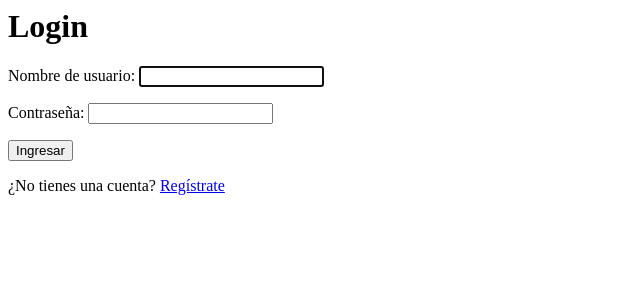
After one commit to javieriranzo/python-learning, a Django app: page /login/ in a window 1280 px wide. The commit adds this page. Shown: the top 300 px of the page, without its empty margins (0-640 px from the left). Run offline with Django 5.2, Linux system fonts and the light colour scheme.

Commit message:
Creado formulario de logueo/deslogueo, logica logueo/deslogueo y registro de nuevos usuarios

```diff
--- /dev/null
+++ b/scripts/dia16_ProgramaUnaAplicacionWebDeTareasPendientes/mis_entornos/mi_web/src/proyecto/base/templates/base/login.html
@@ -0,0 +1,7 @@
+<h1>Login</h1>
+<form method="POST">
+    {% csrf_token %}
+    {{form.as_p}}
+    <input type="submit" value="Ingresar">
+</form>
+<p>¿No tienes una cuenta? <a href="{% url 'registro_usuario' %}">Regístrate</a></p>
--- a/scripts/dia16_ProgramaUnaAplicacionWebDeTareasPendientes/mis_entornos/mi_web/src/proyecto/base/urls.py
+++ b/scripts/dia16_ProgramaUnaAplicacionWebDeTareasPendientes/mis_entornos/mi_web/src/proyecto/base/urls.py
@@ -1,10 +1,14 @@
 from django.urls import path
-from . views import ListaPendientes, DetalleTarea, CrearTarea, EditarTarea, EliminarTarea
+from . views import ListaPendientes, DetalleTarea, CrearTarea, EditarTarea, EliminarTarea, Logueo, PaginaRegistro
+from django.contrib.auth.views import LogoutView
 
 urlpatterns = [
+    path('login/', Logueo.as_view(), name='login'),
+    path('logout/', LogoutView.as_view(next_page='login'), name='logout'),
+    path('registro_usuario/', PaginaRegistro.as_view(), name='registro_usuario'),
     path('', ListaPendientes.as_view(), name='tareas'),
     path('tarea/<int:pk>', DetalleTarea.as_view(), name='detalle_tarea'),
     path('crear_tarea/', CrearTarea.as_view(), name='crear_tarea'),
     path('editar_tarea/<int:pk>', EditarTarea.as_view(), name='editar_tarea'),
-    path('eliminar_tarea/<int:pk>', EliminarTarea.as_view(), name='eliminar_tarea'),
+    path('eliminar_tarea/<int:pk>', EliminarTarea.as_view(), name='eliminar_tarea')
 ]
--- a/scripts/dia16_ProgramaUnaAplicacionWebDeTareasPendientes/mis_entornos/mi_web/src/proyecto/base/views.py
+++ b/scripts/dia16_ProgramaUnaAplicacionWebDeTareasPendientes/mis_entornos/mi_web/src/proyecto/base/views.py
@@ -1,45 +1,91 @@
-from django.shortcuts import render
+from django.forms import BaseModelForm
+from django.http import HttpResponse
+from django.shortcuts import render, redirect
 from django.views.generic.list import ListView
 from django.views.generic.detail import DetailView
-from django.views.generic.edit import CreateView, UpdateView, DeleteView
+from django.views.generic.edit import CreateView, UpdateView, DeleteView, FormView
 from django.urls import reverse_lazy
+from django.contrib.auth.views import LoginView
+from django.contrib.auth.mixins import LoginRequiredMixin
+from django.contrib.auth.forms import UserCreationForm
+from django.contrib.auth import login
 from . models import Tarea
 
 # Create your views here.
 
 # ListView es un tipo de página que visualiza una lista de objetos
 
-class ListaPendientes(ListView):
+class Logueo(LoginView):
+    template_name = 'base/login.html'
+    field = '__all__'
+    redirect_authenticated_user = True
+
+    def get_success_url(self):
+        return reverse_lazy('tareas')
+
+class PaginaRegistro(FormView):
+    template_name = 'base/registro_usuario.html'
+    form_class = UserCreationForm
+    redirect_authenticated_user = True
+    success_url = reverse_lazy('tareas')
+
+    def form_valid(self, form):
+        usuario = form.save()
+        if usuario is not None:
+            login(self.request, usuario)
+        return super(PaginaRegistro, self).form_valid(form)
+
+    def get(self, *args, **kwargs):
+        if self.request.user.is_authenticated:
+            return redirect('tareas')
+        return super(PaginaRegistro, self).get(*args, **kwargs)
+
+
+class ListaPendientes(LoginRequiredMixin, ListView): # Se añade LoginRequiredMixin para que un usuario sin registrar pueda acceder a la funcion
     model = Tarea
     context_object_name = 'lista_tareas'
     # Si se quiere cambiar el nombre de la template se tiene que utilizar
     # template_name = 'base/nombre_template
 
-class DetalleTarea(DetailView):
+    # Recibir solo las tareas creadas por un usuario
+    def get_context_data(self, **kwargs):
+        context = super().get_context_data(**kwargs)
+        # Para ver las tareas del usuario que está registrado en ese momento
+        context['lista_tareas'] = context['lista_tareas'].filter(usuario = self.request.user)
+        # Para ver solo las tareas no completas
+        context['count'] = context['lista_tareas'].filter(completo = False)
+        return context
+
+class DetalleTarea(LoginRequiredMixin, DetailView): # Se añade LoginRequiredMixin para que un usuario sin registrar pueda acceder a la funcion
     model = Tarea
     context_object_name = 'detalle_tarea'
     # Si se quiere cambiar el nombre de la template se tiene que utilizar
     # template_name = 'base/nombre_template
 
-class CrearTarea(CreateView):
+class CrearTarea(LoginRequiredMixin, CreateView): # Se añade LoginRequiredMixin para que un usuario sin registrar pueda acceder a la funcion
     model = Tarea
     # Este atributo es para que cree los campos para todos los campos del model Tarea. Si solo se quisiese campos específicos hay que pasarlos en modo lista
-    fields = '__all__'
+    fields = ['titulo', 'descripcion', 'completo']
     # Cuando finalice la tarea con éxito, vuelve al home
     success_url = reverse_lazy('tareas')
     # Si se quiere cambiar el nombre de la template se tiene que utilizar
     # template_name = 'base/nombre_template
 
-class EditarTarea(UpdateView):
+    # Cuando se cree una tarea, no será necesario indicar el autor de la tarea, se asignará como autor el usuario registrado
+    def form_valid(self, form):
+        form.instance.usuario = self.request.user
+        return super(CrearTarea, self).form_valid(form)
+
+class EditarTarea(LoginRequiredMixin, UpdateView): # Se añade LoginRequiredMixin para que un usuario sin registrar pueda acceder a la funcion
     model = Tarea
     # Este atributo es para que cree los campos para todos los campos del model Tarea. Si solo se quisiese campos específicos hay que pasarlos en modo lista
-    fields = '__all__'
+    fields = ['titulo', 'descripcion', 'completo']
     # Cuando finalice la tarea con éxito, vuelve al home
     success_url = reverse_lazy('tareas')
     # Si se quiere cambiar el nombre de la template se tiene que utilizar
     # template_name = 'base/nombre_template
 
-class EliminarTarea(DeleteView):
+class EliminarTarea(LoginRequiredMixin, DeleteView): # Se añade LoginRequiredMixin para que un usuario sin registrar pueda acceder a la funcion
     model = Tarea
     context_object_name = 'lista_tareas'
     # Cuando finalice la tarea con éxito, vuelve al home
--- a/scripts/dia16_ProgramaUnaAplicacionWebDeTareasPendientes/mis_entornos/mi_web/src/proyecto/proyecto/settings.py
+++ b/scripts/dia16_ProgramaUnaAplicacionWebDeTareasPendientes/mis_entornos/mi_web/src/proyecto/proyecto/settings.py
@@ -106,7 +106,7 @@ AUTH_PASSWORD_VALIDATORS = [
 # Internationalization
 # https://docs.djangoproject.com/en/5.1/topics/i18n/
 
-LANGUAGE_CODE = 'en-us'
+LANGUAGE_CODE = 'es-es'
 
 TIME_ZONE = 'UTC'
 
@@ -114,6 +114,7 @@ USE_I18N = True
 
 USE_TZ = True
 
+LOGIN_URL = 'login' # Cuando se intenta acceder a una pagina y no está autorizado, redirige al login
 
 # Static files (CSS, JavaScript, Images)
 # https://docs.djangoproject.com/en/5.1/howto/static-files/
```
Also changed, not shown: scripts/dia16_ProgramaUnaAplicacionWebDeTareasPendientes/mis_entornos/mi_web/src/proyecto/base/templates/base/registro_usuario.html (added, +7 -0 lines), scripts/dia16_ProgramaUnaAplicacionWebDeTareasPendientes/mis_entornos/mi_web/src/proyecto/base/templates/base/tarea_list.html (+10 -0 lines), scripts/dia16_ProgramaUnaAplicacionWebDeTareasPendientes/mis_entornos/mi_web/src/proyecto/db.sqlite3.
